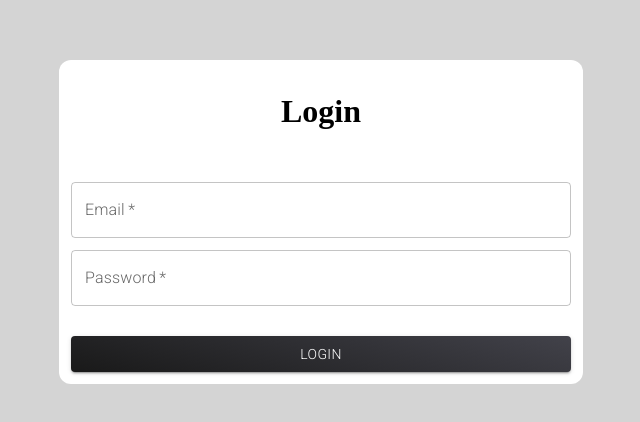
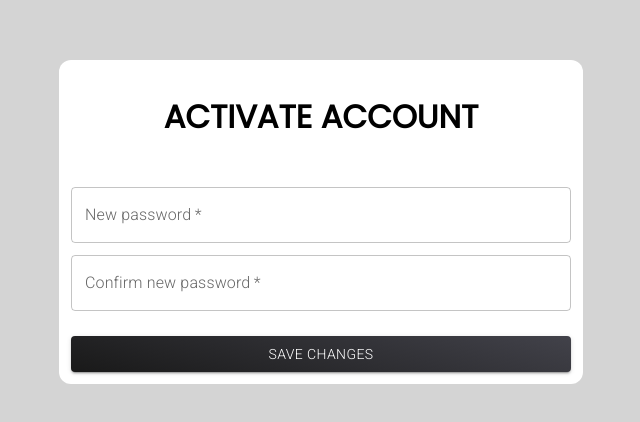
Before and after one commit to EugeniuCojocaru/licenta_UTCN_2022_frontend, a React (Create React App) app: page /account/activate/1 in a window 1280 px wide. Shown: the part 178-600 px from the top of the page, without its empty margins (319-959 px from the left). Built offline with nearby package versions, Linux system fonts and the light colour scheme.

Commit message:
user activation

```diff
--- a/src/common/dictionary/inAppMessages.ts
+++ b/src/common/dictionary/inAppMessages.ts
@@ -5,4 +5,5 @@ export const messages = {
   dk: "Something went wrong",
   ok: "Data saved successfully",
   sum: "Sum of all % must be 100 ",
+  activate: "Passwords must be the same",
 };
--- a/src/common/routes/inAppRoutes.ts
+++ b/src/common/routes/inAppRoutes.ts
@@ -5,3 +5,5 @@ export const INSTITUTION_URL = "/institution";
 export const SUBJECT_URL = "/subjects";
 export const TEACHER_URL = "/teachers";
 export const AUDIT_URL = "/audit";
+export const ACTIVATE_ACCOUNT_URL = "/account/activate";
+export const LOGIN_URL = "/login";
--- a/src/components/Router/Router.tsx
+++ b/src/components/Router/Router.tsx
@@ -10,6 +10,7 @@ import {
   AddSyllabusPage,
   LoginPage,
 } from "../../pages";
+import AccountActivationPage from "../../pages/Login/AccountActivation/AccountActivationPage";
 interface Props {
   isSessionActive: boolean;
   isFetchingData: boolean;
@@ -18,7 +19,7 @@ const UnauthenticatedRoutes = () => (
   <BrowserRouter>
     <Routes>
       <Route path="/login" element={<LoginPage />} />
-      <Route path="/register" element={<LoginPage />} />
+      <Route path="/account/activate/:id" element={<AccountActivationPage />} />
       <Route path="/*" element={<LoginPage />} />
     </Routes>
   </BrowserRouter>
@@ -27,7 +28,7 @@ const UnauthenticatedRoutes = () => (
 const AuthenticatedRoutes = () => (
   <BrowserRouter>
     <Routes>
-      <Route path="/" element={<DashboardPage />} />
+      <Route path="/*" element={<DashboardPage />} />
       <Route path="/dashboard" element={<DashboardPage />} />
       <Route path="/syllabus/add" element={<AddSyllabusPage />} />
       <Route path="/institution" element={<InstitutionPage />} />
--- a/src/components/SideMenu/SideMenu.styles.ts
+++ b/src/components/SideMenu/SideMenu.styles.ts
@@ -4,6 +4,8 @@ import { colors } from "../../common/style/styles";
 export const SideMenuContainer = styled.div`
   display: flex;
   flex-direction: column;
+  justify-content: space-between;
+  height: 100%;
 `;
 export const LogoContainer = styled.div`
   display: flex;
@@ -14,7 +16,7 @@ export const LogoContainer = styled.div`
 export const ButtonsContainer = styled.div`
   display: flex;
   flex-direction: column;
-  margin-top: 30%;
+  margin-top: -100%;
 `;
 
 export const ButtonContainer = styled.div<{ active: boolean }>`
@@ -41,3 +43,7 @@ export const ButtonContainer = styled.div<{ active: boolean }>`
     }
   }
 `;
+export const BottomButton = styled.div`
+  position: sticky;
+  bottom: 0;
+`;
--- a/src/components/SideMenu/SideMenu.tsx
+++ b/src/components/SideMenu/SideMenu.tsx
@@ -12,6 +12,7 @@ import {
   SideMenuContainer,
   ButtonsContainer,
   LogoContainer,
+  BottomButton,
 } from "./SideMenu.styles";
 import { SideMenuButton } from "./SideMenuButton";
 import {
@@ -88,6 +89,8 @@ export const SideMenu = () => {
         >
           <AssignmentIcon />
         </SideMenuButton>
+      </ButtonsContainer>
+
       <SideMenuButton
         label="LOG OUT"
         active={activeElement}
@@ -95,7 +98,6 @@ export const SideMenu = () => {
       >
         <LogoutIcon />
       </SideMenuButton>
-      </ButtonsContainer>
     </SideMenuContainer>
   );
 };
--- a/src/data-access/service/loginService.ts
+++ b/src/data-access/service/loginService.ts
@@ -1,4 +1,4 @@
-import { LoginType } from "../types";
+import { LoginType, UserActivateType } from "../types";
 import getAxiosInstance from "./axiosInstance";
 
 export const login = async (credentials: LoginType) => {
@@ -12,3 +12,14 @@ export const login = async (credentials: LoginType) => {
     return error.response;
   }
 };
+export const activate = async (credentials: UserActivateType) => {
+  try {
+    const response = await getAxiosInstance().put(
+      `/api/authentication`,
+      credentials
+    );
+    return response;
+  } catch (error: any) {
+    return error.response;
+  }
+};
--- a/src/data-access/types/loginTypes.ts
+++ b/src/data-access/types/loginTypes.ts
@@ -25,3 +25,8 @@ export const TOKEN_DEFAULT = {
   role: Role.User,
   sub: "",
 };
+
+export interface UserActivateType {
+  id: string;
+  password: string;
+}
--- /dev/null
+++ b/src/pages/Login/AccountActivation/AccountActivationPage.tsx
@@ -0,0 +1,87 @@
+import React, { useState } from "react";
+import {
+  BigPoppins,
+  classes,
+  LOGIN_URL,
+  messages,
+  validateResponseStatus,
+} from "../../../common";
+import { Button, TextField } from "@mui/material";
+import { useNavigate, useParams } from "react-router-dom";
+
+import {
+  ButtonsContainer,
+  InputsContainer,
+  LoginContainer,
+  MiddleText,
+  PageContainer,
+} from "../LoginPage.styles";
+import { useNotification } from "../../../common/hooks/useNotification";
+import { activate } from "../../../data-access/service";
+import { Severity } from "../../../data-access/types";
+const AccountActivationPage = () => {
+  const navigate = useNavigate();
+  let { id } = useParams();
+  const { showNotification } = useNotification();
+  const [state, setState] = useState({
+    password: "",
+    repassword: "",
+  });
+  const handleSubmit = async (event: React.FormEvent<HTMLFormElement>) => {
+    event.preventDefault();
+    if (state.password === state.repassword) {
+      const info = {
+        id: id || "",
+        password: state.password,
+      };
+      const response = await activate(info);
+      if (validateResponseStatus(response?.status)) {
+        showNotification(Severity.Success, "User activated successfully");
+        navigate(LOGIN_URL);
+      } else {
+        showNotification(Severity.Error, response?.data);
+      }
+    } else {
+      showNotification(Severity.Error, messages.activate);
+    }
+  };
+  return (
+    <PageContainer>
+      <LoginContainer onSubmit={handleSubmit}>
+        <MiddleText>
+          <BigPoppins>ACTIVATE ACCOUNT</BigPoppins>
+        </MiddleText>
+        <InputsContainer>
+          <TextField
+            required
+            id="new_password"
+            label="New password"
+            type="password"
+            value={state.password}
+            onChange={(e) => setState({ ...state, password: e.target.value })}
+          />
+          <TextField
+            required
+            id="new_password2"
+            label="Confirm new password"
+            type="password"
+            value={state.repassword}
+            onChange={(e) => setState({ ...state, repassword: e.target.value })}
+          />
+        </InputsContainer>
+        <ButtonsContainer>
+          <Button
+            variant="contained"
+            type="submit"
+            fullWidth
+            style={classes.button.primary}
+          >
+            Save changes
+          </Button>
+        </ButtonsContainer>
+      </LoginContainer>
+    </PageContainer>
+  );
+};
+
+export default AccountActivationPage;
--- a/src/pages/Login/LoginPage.tsx
+++ b/src/pages/Login/LoginPage.tsx
@@ -1,8 +1,14 @@
 import { Button, TextField } from "@mui/material";
 import React, { useState } from "react";
-import { classes, validateResponseStatus } from "../../common";
+import {
+  ACTIVATE_ACCOUNT_URL,
+  BigPoppins,
+  classes,
+  Poppins,
+  validateResponseStatus,
+} from "../../common";
 import { login } from "../../data-access/service";
-import { LoginType, LOGIN_DEFAULT } from "../../data-access/types";
+import { LoginType, LOGIN_DEFAULT, Severity } from "../../data-access/types";
 import Cookies from "js-cookie";
 import {
   ButtonsContainer,
@@ -12,31 +18,44 @@ import {
   PageContainer,
 } from "./LoginPage.styles";
 import { useAppDispatch, userIsLoggedIn } from "../../data-access/store";
+import { useNotification } from "../../common/hooks/useNotification";
+import { useNavigate } from "react-router-dom";
 
 export const LoginPage = () => {
+  const { showNotification } = useNotification();
+  const navigate = useNavigate();
   const dispatch = useAppDispatch();
+
   const [state, setState] = useState<LoginType>(LOGIN_DEFAULT);
+
   const handleSubmit = async (event: React.FormEvent<HTMLFormElement>) => {
     event.preventDefault();
     const response = await login(state);
     console.log(response);
-    validateResponseStatus(response?.status)
-      ? loginSuccessful(response?.data)
-      : loginFailed();
+    if (response.status === 222) {
+      console.log(`${ACTIVATE_ACCOUNT_URL}/${response.data}`);
+      navigate(`${ACTIVATE_ACCOUNT_URL}/${response.data}`);
+    } else {
+      validateResponseStatus(response?.status)
+        ? loginSuccessful(response?.data)
+        : loginFailed();
+    }
   };
   const loginSuccessful = (data: string) => {
+    showNotification(Severity.Success, "Login successfully");
     setState(LOGIN_DEFAULT);
     Cookies.set("Token", data);
     dispatch(userIsLoggedIn());
   };
   const loginFailed = () => {
+    showNotification(Severity.Error, "Login failed");
     setState({ ...state, password: "" });
   };
   return (
     <PageContainer>
       <LoginContainer onSubmit={handleSubmit}>
         <MiddleText>
-          <h1>Login</h1>
+          <BigPoppins>LOGIN</BigPoppins>
         </MiddleText>
         <InputsContainer>
           <TextField
@@ -61,7 +80,7 @@ export const LoginPage = () => {
             fullWidth
             style={classes.button.primary}
           >
-            Login
+            <Poppins>Login</Poppins>
           </Button>
         </ButtonsContainer>
       </LoginContainer>
```
Lines whose indentation alone changed are shown as unchanged.
